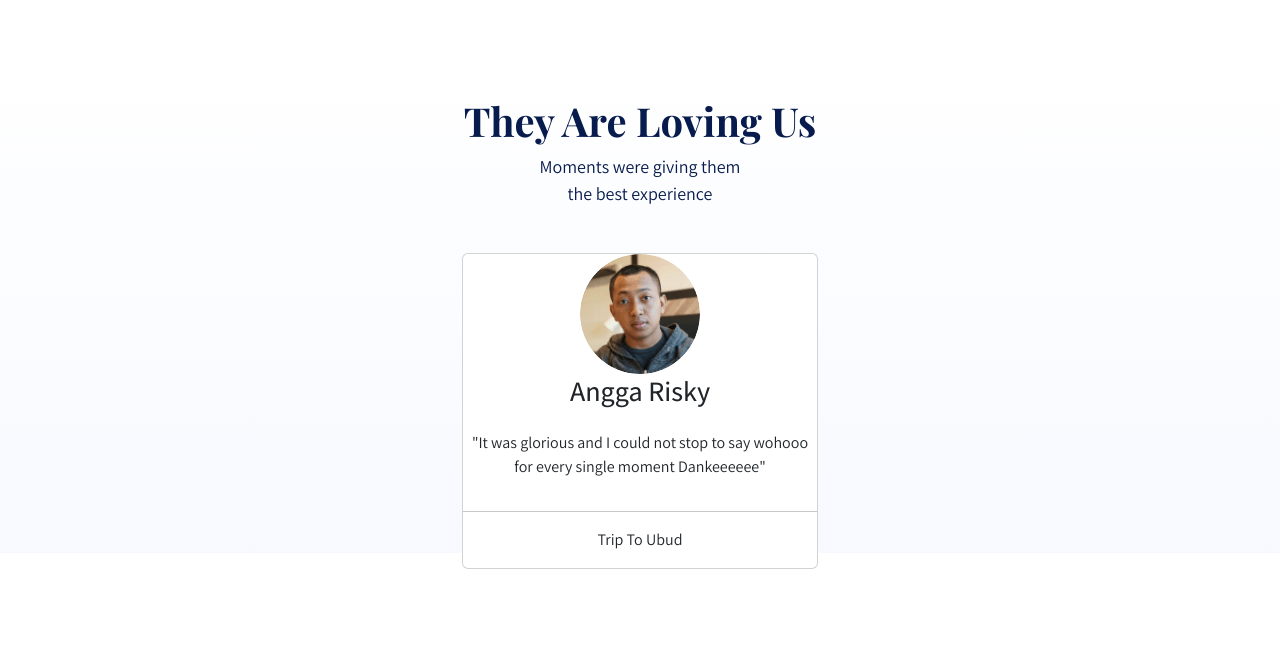
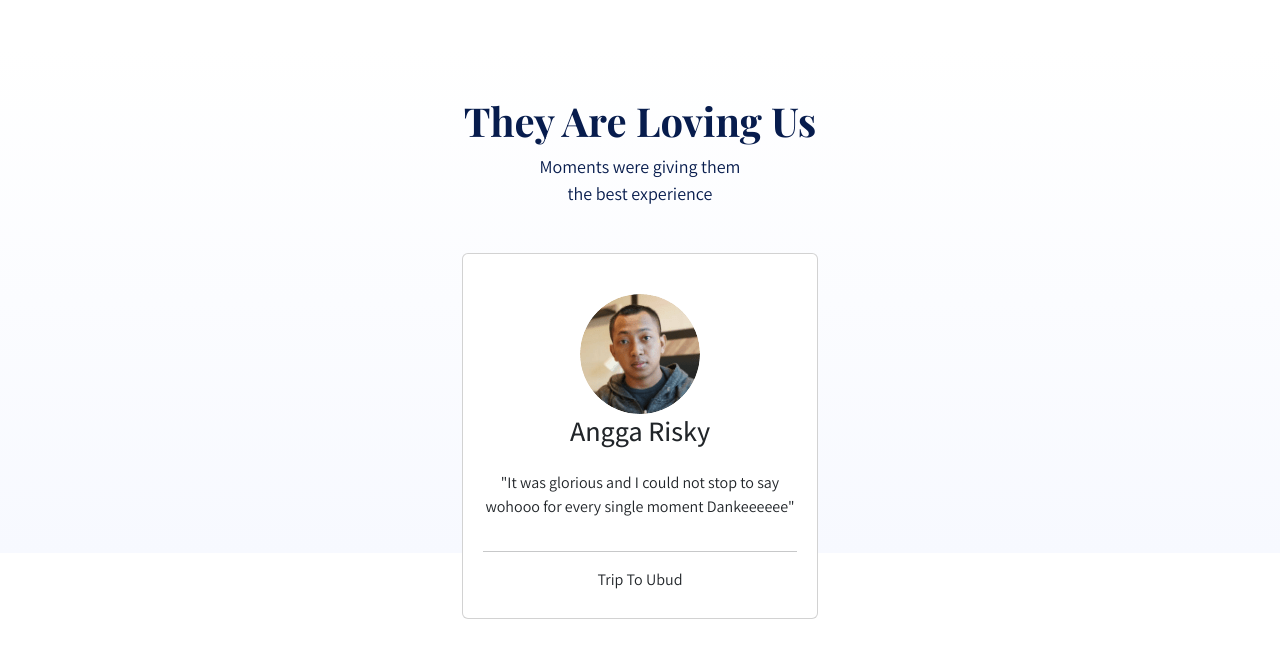
Before and after one commit to Farizal97/travel-boostrap-5-new, a plain HTML site: page index.html in a window 1280 px wide. Shown: the part 1458-2115 px from the top of the page. Before the commit the page ends 2077 px from the top, so only its background shows below. Drawn offline with nearby package versions, Linux system fonts and the light colour scheme; a web font is replaced by a local one.

Commit message:
.card-testimonial style

```diff
--- a/frontend/styles/main.scss
+++ b/frontend/styles/main.scss
@@ -239,4 +239,8 @@ body {
    .section-testimonial-content{
     margin-top: -300px;
     padding-bottom: 50px;
+
+    .card-testimonial{
+        padding: 40px 20px 10px;
+    }
    }
```
Also changed, not shown: frontend/styles/main.css, 1 other file.
